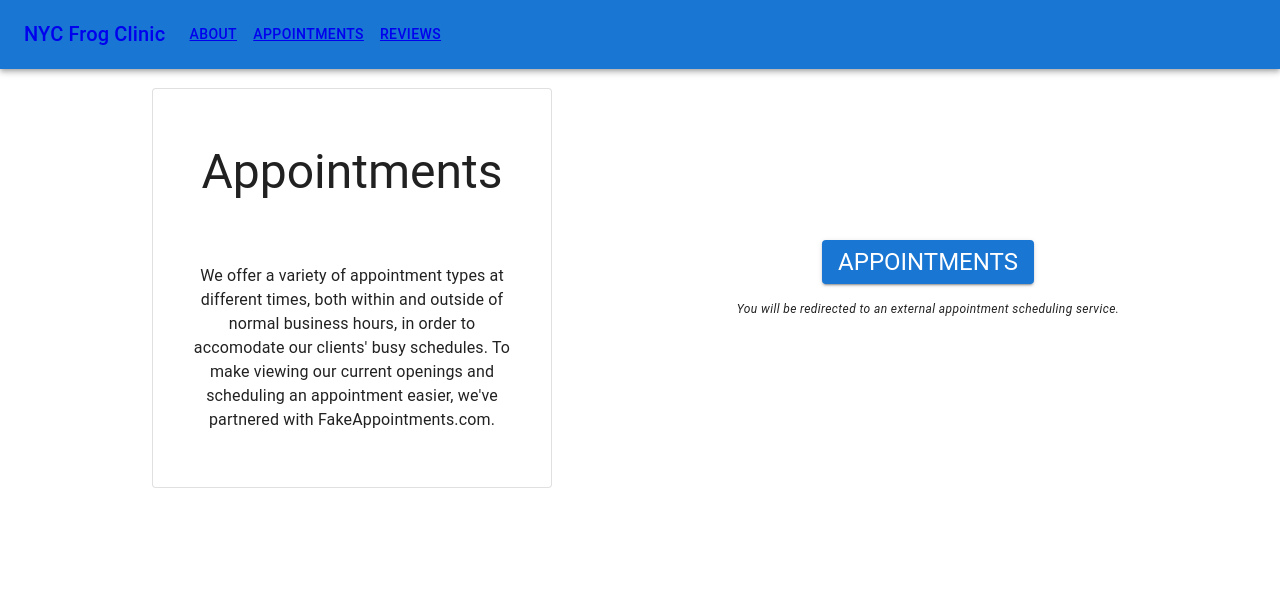
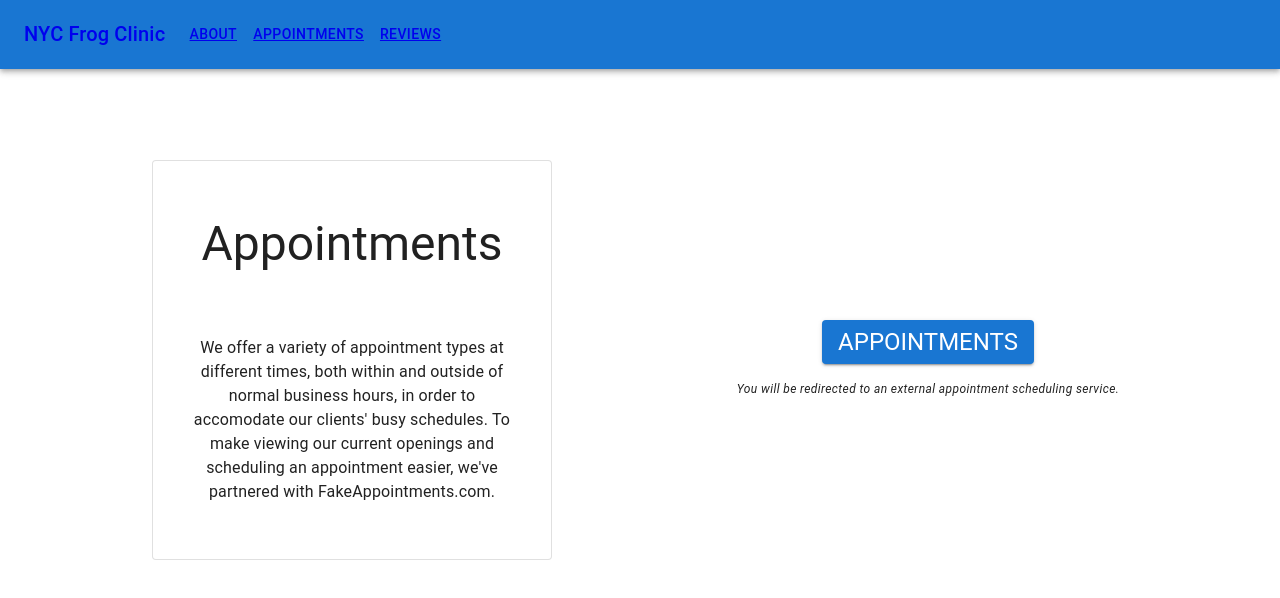
Before and after one commit to chystarr/ui-ux-midterm, a React (Create React App) app: page /appointments in a window 1280 px wide. Shown: the top 598 px of the page. Built offline with nearby package versions, Linux system fonts and the light colour scheme.

Commit message:
Adjusted formatting of other pages to account for change in navbar positioning

```diff
--- a/src/components/About.js
+++ b/src/components/About.js
@@ -17,7 +17,7 @@ function About() {
             '& > :not(style)': {
               width: 400,
               height: 400,
-              mt: {xs: 6, md: 11},
+              mt: {md: 20},
             },
           }}
         >
@@ -27,6 +27,7 @@ function About() {
               justifyContent: 'space-evenly',
               alignContent: 'center',
               flexDirection: 'column',
+              mt: {xs: 14},
               '& > :not(style)': {
                 mx: 4,
               },
@@ -39,7 +40,10 @@ function About() {
               {bodyText}
             </Typography>
           </Paper>
-          <Paper variant='outlined'>
+          <Paper variant='outlined' sx={{
+              mt: {xs: 8},
+            }}
+          >
             photo here
           </Paper>
         </Box>
--- a/src/components/ExternalRedirect.js
+++ b/src/components/ExternalRedirect.js
@@ -16,7 +16,7 @@ function ExternalRedirect({ headerText, bodyText, disclaimerText, buttonText })
             alignItems: 'center',
             '& > :not(style)': {
               width: 400,
-              mt: {xs: 6, md: 11},
+              mt: {md: 20},
             },
           }}
         >
@@ -27,6 +27,7 @@ function ExternalRedirect({ headerText, bodyText, disclaimerText, buttonText })
               justifyContent: 'center',
               alignContent: 'center',
               flexDirection: 'column',
+              mt: {xs: 14},
               '& > :not(style)': {
                 my: 4,
                 mx: 4,
@@ -47,9 +48,13 @@ function ExternalRedirect({ headerText, bodyText, disclaimerText, buttonText })
               alignItems:'center',
               flexDirection: 'column',
               height: {xs: 100, md: 400},
+              mt: {xs: 8},
             }}
           >
-            <Button variant='contained'>
+            <Button variant='contained' sx={{
+                mt: 2,
+              }}
+            >
               <Typography variant='h5'>{buttonText}</Typography>
             </Button>
             <Typography variant='caption' sx={{
```
